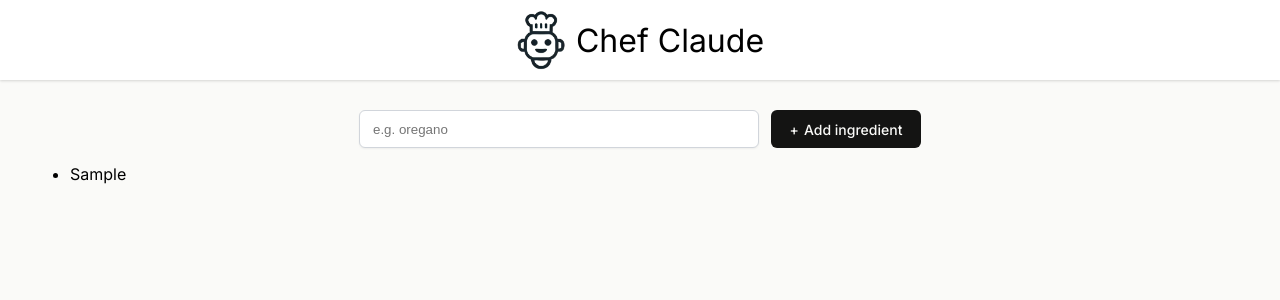
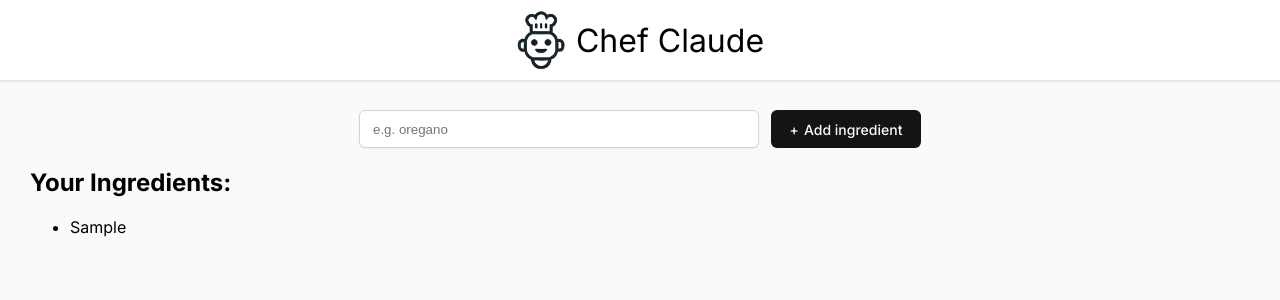
Before and after one commit to JackDay94/chef-claude, a React (Vite) app: page / in a window 1280 px wide. Both pictures are taken after typing "Sample" into the empty fields and a click on the button "Add ingredient". Shown: the top 300 px of the page. Built offline with nearby package versions, Linux system fonts and the light colour scheme.

Commit message:
Add conditional rendering to render ingredients section

```diff
--- a/src/components/Main.jsx
+++ b/src/components/Main.jsx
@@ -1,21 +1,20 @@
-import React from "react"
+import React from "react";
 
 export default function Main() {
+  const [ingredients, setIngredients] = React.useState([]);
 
-    const [ingredients, setIngredients] = React.useState([])
+  const ingredientsListItems = ingredients.map((ingredient) => (
+    <li key={ingredient}>{ingredient}</li>
+  ));
 
-    const ingredientsListItems = ingredients.map(ingredient => (
-        <li key={ingredient}>{ingredient}</li>
-    ))
-
-    function handleSubmit(formData) {
-        const newIngredient = formData.get("ingredient")
-        setIngredients(prevIngredients => [...prevIngredients, newIngredient])
+  function addIngredient(formData) {
+    const newIngredient = formData.get("ingredient");
+    setIngredients((prevIngredients) => [...prevIngredients, newIngredient]);
   }
 
   return (
     <main>
-            <form action={handleSubmit} className="add-ingredient-form">
+      <form action={addIngredient} className="add-ingredient-form">
         <input
           type="text"
           placeholder="e.g. oregano"
@@ -24,9 +23,13 @@ export default function Main() {
         />
         <button>Add ingredient</button>
       </form>
-            <ul>
-                {ingredientsListItems}
-            </ul>
+
+      {ingredients.length > 0 ? (
+        <section>
+          <h2>Your Ingredients:</h2>
+          <ul aria-live="polite">{ingredientsListItems}</ul>
+        </section>
+      ) : null}
     </main>
-    )
+  );
 }
```
Lines whose indentation alone changed are shown as unchanged.
